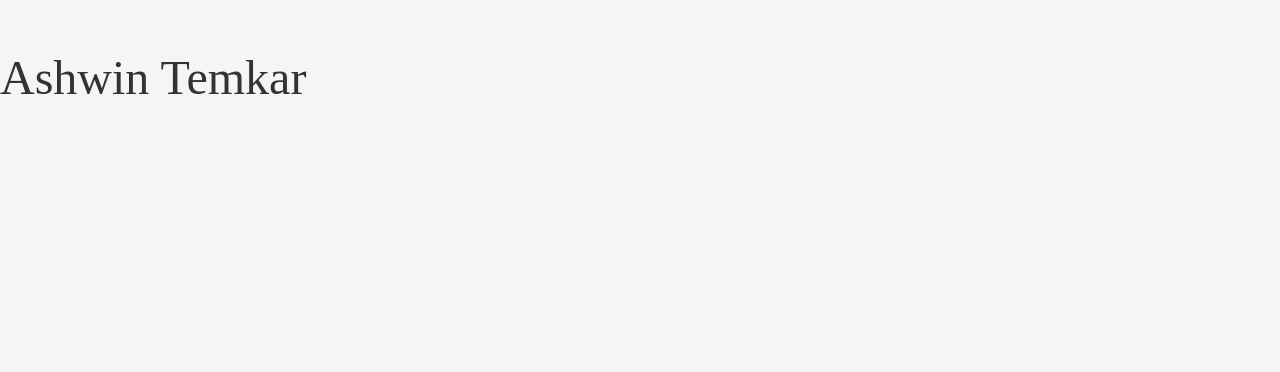
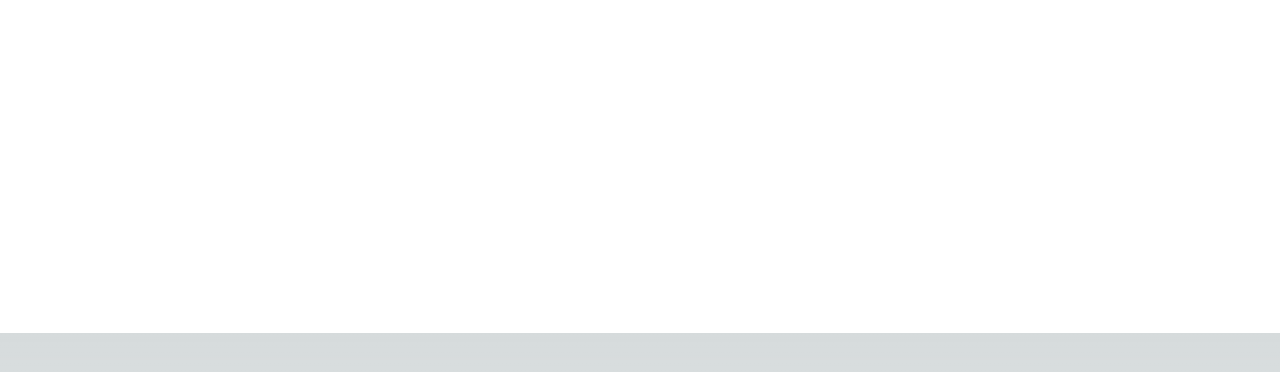
Before and after one commit to rothardo/my-portfolio-ashwintemkar, a Next.js app in the folder my-portfolio/: page / in a window 1280 px wide. Shown: the part 322-694 px from the top of the page. Built offline with nearby package versions, Linux system fonts and the light colour scheme.

Commit message:
experimenting with framer motion

```diff
--- a/my-portfolio/package.json
+++ b/my-portfolio/package.json
@@ -10,6 +10,7 @@
   },
   "dependencies": {
     "@next/font": "^14.2.6",
+    "framer-motion": "^11.3.30",
     "next": "14.2.6",
     "react": "^18",
     "react-dom": "^18"
--- a/my-portfolio/src/app/globals.css
+++ b/my-portfolio/src/app/globals.css
@@ -1,6 +1,7 @@
 @tailwind base;
 @tailwind components;
 @tailwind utilities;
+@import "/src/components/css/fonts.css";
 
 :root {
   --foreground-rgb: 0, 0, 0;
--- a/my-portfolio/src/app/page.tsx
+++ b/my-portfolio/src/app/page.tsx
@@ -1,10 +1,11 @@
-import Signature from "@/components/Signature";
-import Image from "next/image";
 
-export default function Home() {
-  return (
-    <div>
-      <Signature />
-    </div>
-  );
-}
+import React from "react";
+import AnimatedSignature from "@/components/AnimatedSignature";
+
+const Page = () => (
+  <div className="bg-white">
+    <AnimatedSignature />
+  </div>
+);
+
+export default Page;
--- /dev/null
+++ b/my-portfolio/src/components/AnimatedSignature.tsx
@@ -0,0 +1,54 @@
+'use client'
+import { useRef } from "react";
+import { motion, useInView } from "framer-motion";
+import Signature from "@/components/Signature";
+
+const draw = {
+  hidden: {
+    opacity: 0,
+    pathLength: 0,
+  },
+  visible: {
+    opacity: 1,
+    pathLength: 1,
+    transition: {
+      pathLength: {
+        delay: 0.2,
+        type: "spring",
+        duration: 2.5,
+        bounce: 0.2,
+        ease: "easeInOut",
+      },
+      opacity: { duration: 2 },
+    },
+  },
+};
+
+const AnimatedSignature = () => {
+  const ref = useRef(null);
+  const isVisible = useInView(ref);
+
+  return (
+    <motion.div ref={ref}>
+      <motion.svg
+        width="1196"
+        height="655"
+        viewBox="0 0 1196 655"
+        fill="none"
+        xmlns="http://www.w3.org/2000/svg"
+        initial="hidden"
+        animate={isVisible ? "visible" : "hidden"}
+      >
+        <motion.path
+          d="M26.8458 57...849 1116.78 75.4613"
+          stroke="black"
+          strokeWidth="16"
+          strokeLinecap="round"
+          variants={draw}
+        />
+      </motion.svg>
+    </motion.div>
+  );
+};
+
+export default AnimatedSignature;
--- a/my-portfolio/src/components/Signature.tsx
+++ b/my-portfolio/src/components/Signature.tsx
@@ -1,12 +1,36 @@
-import { FC } from "react";
-import styles from "@/components/css/Signature.module.css";
-
-const Signature: FC = () => {
-  return (
-    <div className={styles.signature}>
-      <p className={styles.signatureText}>Ashwin Temkar</p>
-    </div>
-  );
-};
+const Signature = () => (
+  <svg
+    width="1196"
+    height="655"
+    viewBox="0 0 1196 655"
+    fill="none"
+    xmlns="http://www.w3.org/2000/svg"
+  >
+    <path
+      d="M26.8458 57...849 1116.78 75.4613"
+      stroke="black"
+      strokeWidth="16"
+      strokeLinecap="round"
+    />
+    <path
+      d="M661.928 92...3968 649.055 92.6256"
+      stroke="black"
+      strokeWidth="16"
+      strokeLinecap="round"
+    />
+    <path
+      d="M121.25 646....503.617C548.496 448.539 677.727 386.9 811.401 335.549C900.688 301.25 998.458 278.787 1078.16 225.649"
+      stroke="black"
+      strokeWidth="16"
+      strokeLinecap="round"
+    />
+    <path
+      d="M1176.86 1...171.976 1149.96 195.612"
+      stroke="black"
+      strokeWidth="16"
+      strokeLinecap="round"
+    />
+  </svg>
+);
 
 export default Signature;
--- a/my-portfolio/src/components/css/Signature.module.css
+++ b/my-portfolio/src/components/css/Signature.module.css
@@ -1,26 +1,12 @@
-.signature {
-    display: flex;
-    justify-content: center;
-    align-items: center;
-    height: 100vh;
-    background-color: #f5f5f5;
+.container {
+  display: flex;
+  justify-content: center;
+  align-items: center;
+  height: 100vh;
 }
 
-.signatureText {
-    font-family: 'Amsterdam', cursive;
-    font-size: 3rem;
-    color: #333;
-    white-space: nowrap;
-    overflow: hidden;
-    position: relative;
-    animation: draw 5s ease forwards;
+.signature {
+  width: 100%;
+  max-width: 800px;
+  margin: 0 auto;
 }
-
-@keyframes draw {
-    0% {
-        width: 0;
-    }
-    100% {
-        width: 100%;
-    }
-}
--- a/my-portfolio/src/components/css/fonts.css
+++ /dev/null
@@ -1,6 +0,0 @@
-@font-face {
-    font-family: 'Amsterdam';
-    src: url('/fonts/amsterdam-four.ttf') format('truetype');
-    font-weight: normal;
-    font-style: normal;
-  }
```
Also changed, not shown: my-portfolio/src/components/css/font.ts (deleted), my-portfolio/src/utils/fonts/amsterdam-four.ttf (deleted), 1 other file (tests, documents, lock files or other folders).
